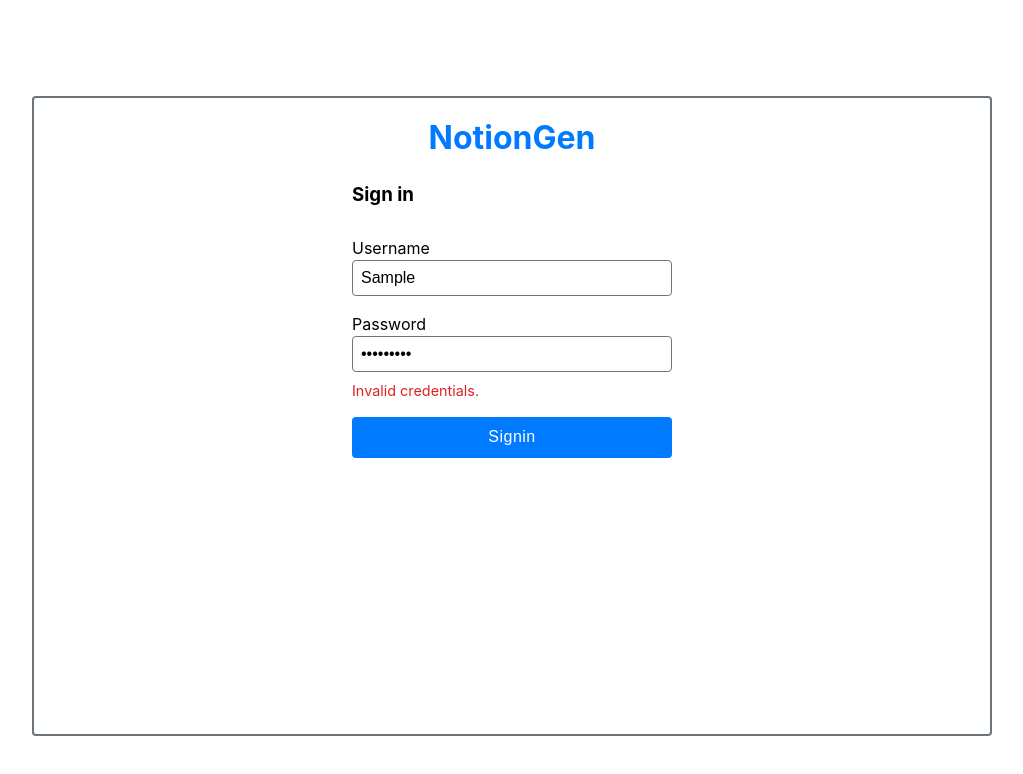
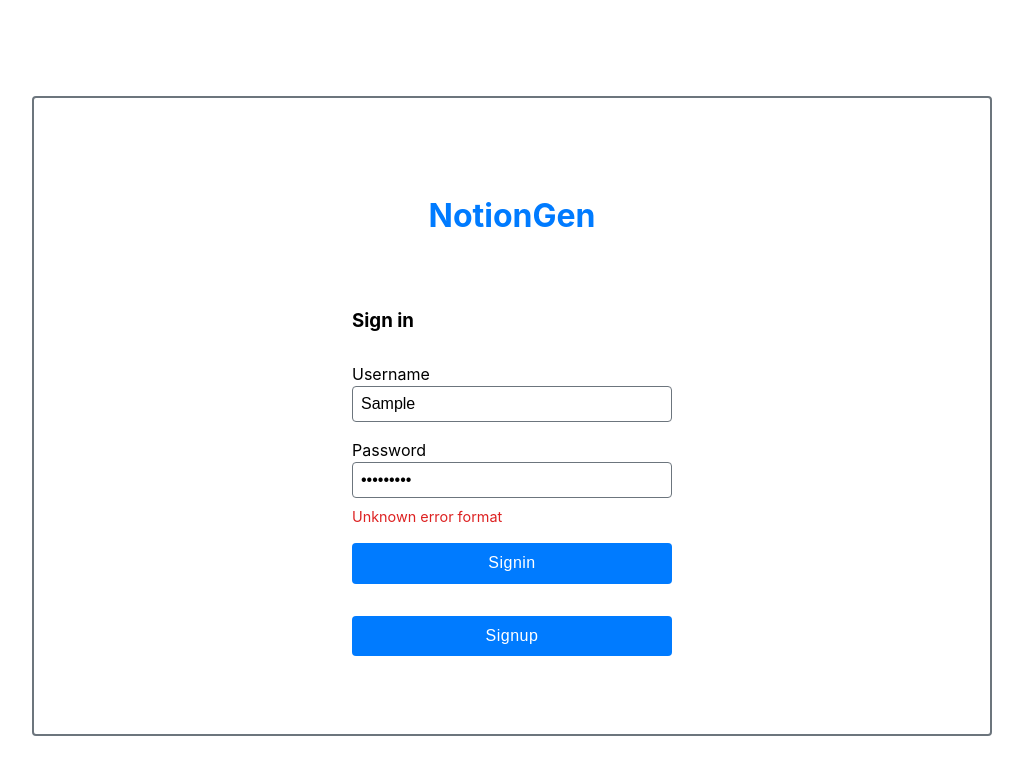
Before and after one commit to matfij/nightwood-forum, a React (Vite) app in the folder apps/client/: page / in a window 1280 px wide. Both pictures are taken after typing "Sample", "Sample123" into the empty fields and a click on the button "Signin". Shown: the top 774 px of the page, without its empty margins (128-1151 px from the left). Built offline with nearby package versions, Linux system fonts and the light colour scheme; no server answers.

Commit message:
refactor signin component

```diff
--- /dev/null
+++ b/apps/client/src/common/parse-error.ts
@@ -0,0 +1,9 @@
+import { SerializedError } from '@reduxjs/toolkit';
+import { FetchBaseQueryError } from '@reduxjs/toolkit/dist/query';
+
+export const parseError = (error: FetchBaseQueryError | SerializedError): string => {
+    if ('data' in error && 'message' && typeof error.data === 'object' && error.data && 'message' in error.data) {
+        return error.data.message as string;
+    }
+    return 'Unknown error format';
+};
--- a/apps/client/src/features/auth/signin.component.tsx
+++ b/apps/client/src/features/auth/signin.component.tsx
@@ -1,14 +1,15 @@
-import styles from './Signin.module.css';
+import styles from './signin.module.css';
 import { useNavigate } from 'react-router-dom';
 import { useSigninMutation } from '../../common/apiSlice';
 import { useAppDispatch } from '../../common/hooks';
 import { setSigninData } from './authSlice';
 import { useForm } from 'react-hook-form';
 import { SigninDto } from './models';
+import { parseError } from '../../common/parse-error';
 
 export const SigninComponent = () => {
     const dispatch = useAppDispatch();
-    const [signin, { isLoading, isError }] = useSigninMutation();
+    const [signin, { isLoading, error }] = useSigninMutation();
     const navigate = useNavigate();
 
     const {
@@ -35,7 +36,9 @@ export const SigninComponent = () => {
 
     return (
         <main>
-            <h1 className="titleText">NotionGen</h1>
+            <h1 className="titleText">
+                NotionGen
+            </h1>
             <form onSubmit={handleSubmit((data) => onSignin(data))} className={styles.formWrapper}>
                 <h3>Sign in</h3>
                 <fieldset>
@@ -50,11 +53,14 @@ export const SigninComponent = () => {
                     <input {...register('password', { required: true })} type="password" />
                     {errors.password && <p className="errorText">Password is required.</p>}
                 </fieldset>
-                {isError && <p className="errorText">Invalid credentials.</p>}
+                {error && <p className="errorText">{parseError(error)}</p>}
                 <button disabled={isLoading} type="submit" className={styles.submitBtn}>
                     Signin
                 </button>
             </form>
+            <button disabled={isLoading} onClick={() => navigate('/signup')} className={styles.navigateBtn}>
+                Signup
+            </button>
         </main>
     );
 };
--- a/apps/client/src/features/auth/signin.module.css
+++ b/apps/client/src/features/auth/signin.module.css
@@ -1,9 +1,20 @@
+main {
+    display: flex;
+    flex-direction: column;
+    justify-content: center;
+    align-items: center;
+    gap: 2rem;
+}
+
 .formWrapper {
+    width: 100%;
     max-width: 20rem;
-    margin: auto;
-    text-align: left;
 }
 
 .submitBtn {
     margin-top: 1rem;
 }
+
+.navigateBtn {
+    max-width: 20rem;
+}
--- a/apps/client/src/index.css
+++ b/apps/client/src/index.css
@@ -66,6 +66,21 @@ fieldset {
   text-align: left;
 }
 
+.btnLink {
+  width: 100%;
+  padding: 0.7rem 1rem;
+  border: none;
+  border-radius: 4px;
+  font-size: 1rem;
+  font-weight: 400;
+  letter-spacing: 0.5px;
+  text-decoration: none;
+  background-color: var(--color-primary);
+  color: var(--color-light-1);
+  cursor: pointer;
+  transition: all 0.5s;
+}
+
 .titleText {
   margin: 1rem auto;
   text-align: center;
```
